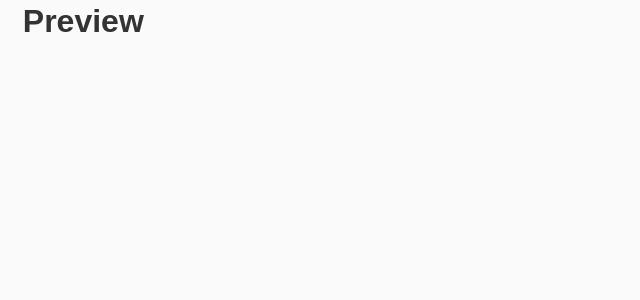
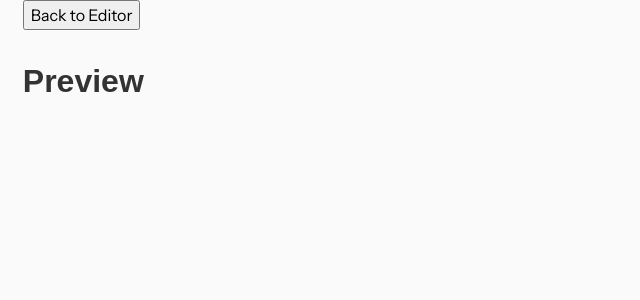
Before and after one commit to jkaps9/link-sharing-app, a React (Vite) app: page /preview in a window 1280 px wide. Shown: the top 300 px of the page, without its empty margins (0-640 px from the left). Built offline with nearby package versions, Linux system fonts and the light colour scheme; a web font is replaced by a local one.

Commit message:
add back button to preview page

```diff
--- a/src/routes/preview.jsx
+++ b/src/routes/preview.jsx
@@ -1,5 +1,19 @@
+import { NavLink } from "react-router";
 const Preview = () => {
-  return <h1>Preview</h1>;
+  return (
+    <>
+      <header>
+        <nav>
+          <button type="button" classNamr="btn btn--primary">
+            <NavLink to={`${import.meta.env.BASE_URL}links`}>
+              <span>Back to Editor</span>
+            </NavLink>
+          </button>
+        </nav>
+      </header>
+      <h1>Preview</h1>
+    </>
+  );
 };
 
 export default Preview;
```
